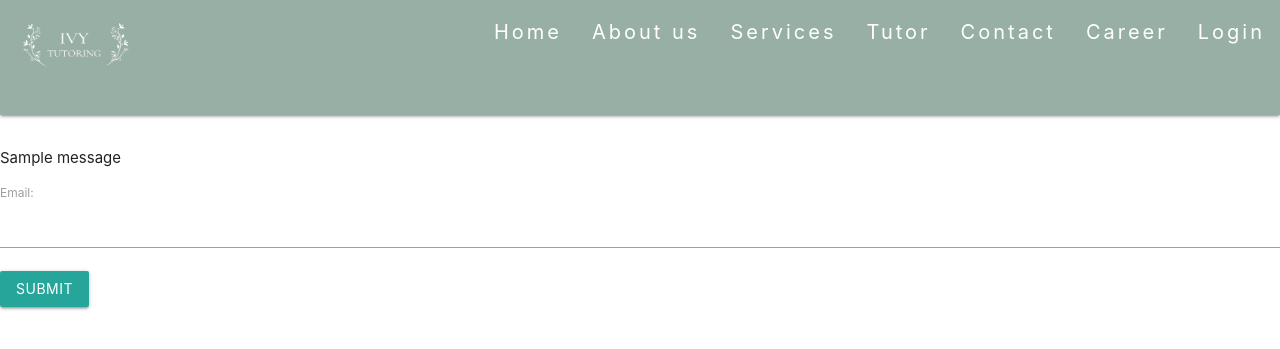
After one commit to IanHShin/Ivy-Tutoring, a Django app: page /Resend/ in a window 1280 px wide. The commit adds this page. Shown: the top 349 px of the page. Run offline with Django 3.2, Linux system fonts and the light colour scheme; tables that the repository leaves empty hold one stand-in row (values such as "Sample post"); one stand-in notice (Sample message) is shown; some libraries are stand-ins or nearby versions.

Commit message:
Resend Email Confirmation

```diff
--- a/main/forms.py
+++ b/main/forms.py
@@ -20,12 +20,12 @@ class TutorForm(UserCreationForm):
 			raise ValidationError("account with that username already exists, reset password if needed.")
 		return self.cleaned_data
 
-	def save(self, commit=True):
-		tutor = super(TutorForm, self).save(commit=False)
-		tutor.is_active = False
-		if commit:
-			tutor.save()
-		return tutor
+	# def save(self, commit=True):
+	# 	tutor = super(TutorForm, self).save(commit=False)
+	# 	# tutor.is_active = True
+	# 	if commit:
+	# 		tutor.save()
+	# 	return tutor
 
 class ApplicantForm(forms.Form):
 	firstName = forms.CharField(label = "First Name", max_length=30)
@@ -52,6 +52,9 @@ class ContactForm(forms.Form):
 class OneTimeRegForm(forms.Form):
 	email = forms.EmailField(label="Email")
 
+class ResendConfirmationForm(forms.Form):
+	email = forms.EmailField(label='Email')
+
 class ProfileForm(forms.ModelForm):
 	class Meta:
 		model = Profile
--- a/main/templates/main/Contact.html
+++ b/main/templates/main/Contact.html
@@ -8,7 +8,9 @@
     <h2 class="line3" style="text-align:left;"><strong><font color="#000000">or want to be a tutor! </font></strong></h2>
     <h5 class="line4" style="text-align:left;"><strong><font color="#a82e2e">Lets build something together </font></strong></h5>
         <div class="container bcontent">
-
+            {% for message in messages %}
+                <p>{{ message }}</p>
+            {% endfor %}
                 <form method="POST" class="form-group">
                     {% csrf_token %}
                     <div class="form-label-group">
--- a/main/templates/main/Login.html
+++ b/main/templates/main/Login.html
@@ -6,6 +6,9 @@
     <div class = "LogBlock">
         <hr>
         <h5 class="" style="text-align:left;"><strong><font color="#a82e2e">Log in</font></strong></h5>
+        {% for message in messages %}
+            <p>{{ message|safe }}</p>
+        {% endfor %}
         <form method = "POST">
             {% csrf_token %}
             {{form.as_p}}
--- /dev/null
+++ b/main/templates/main/Resend.html
@@ -0,0 +1,13 @@
+{% include "main/HeadNav.html" %}
+
+<form method = "POST">
+    {% csrf_token %}
+    <br>
+    <br>
+    <br>
+	{% for message in messages %}
+		<p>{{ message }}</p>
+	{% endfor %}
+    {{ form.as_p }}
+    <button type="submit" class="btn btn-success">Submit</button>
+</form>
--- a/main/urls.py
+++ b/main/urls.py
@@ -22,6 +22,7 @@ urlpatterns = [
 	path("EditProfile", views.profileEdit, name = "EditProfile"),
 	path("CheckOut/", views.create_checkout_session, name = "CheckOut"),
 	path("Search_Results/", views.Search_Results,name = "SearchResults"),
+	path("Resend/", views.ResendConfirmation, name='ResendConfirmation'),
 
 
 ]
--- a/main/views.py
+++ b/main/views.py
@@ -17,7 +17,6 @@ from django.views.decorators.csrf import csrf_exempt
 from django.conf import settings
 from django.views.generic.base import TemplateView
 from django.db.models import Q
-
 import stripe
 from .decorator import *
 from .forms import *
@@ -125,10 +124,11 @@ def OneTimeReg(request):
 				# Send Email
 				sendEmail(subject, content, sender, receiver)
 				messages.success(request, "Register Email Sent")
+			return HttpResponseRedirect(reverse("main:OTL"))
 	else:
 		form = OneTimeRegForm()
-		return render(request, 'main/OneTimeReg.html', {'form': form })
-	return redirect("main:OTL")
+	return render(request, 'main/OneTimeReg.html', {'form': form })
+
 
 @Check_Login
 def TutorReg(request, token):
@@ -143,7 +143,7 @@ def TutorReg(request, token):
 			form = TutorForm(request.POST)
 			if form.is_valid():
 				user = form.save()
-				messages.success(request, user.username + " Account created, " + " Email confirmation has been sent to your email, " + "Please Confirm Email")
+				messages.success(request, user.username + " Account created, Please Confirm Email")
 				sender = "admin@gmail.com"
 				receiver = form.cleaned_data.get('email')
 				# Get the current site
@@ -168,10 +168,42 @@ def TutorReg(request, token):
 					messages.error(request, errorMsg)
 		else:
 			form = TutorForm()
-			return render(request, 'main/SignUp.html', {'form': form })
+		return render(request, 'main/SignUp.html', {'form': form })
 	else:
 		messages.error(request, "Invalid Link")
 		return redirect("main:homepage")
+
+@Check_Login
+def ResendConfirmation(request):
+	if request.method == 'POST':
+		form = ResendConfirmationForm(request.POST)
+		if form.is_valid():
+			sender = "admin@gmail.com"
+			receiver = form.cleaned_data['email']
+			# Get the current site
+			current_site = get_current_site(request)
+			# Subject of the activate email
+			subject = 'Activate Your Ivy Tutoring Account'
+			# Get user base on the email
+			try:
+				user = User.objects.get(email=receiver)
+			except(TypeError, ValueError, OverflowError, User.DoesNotExist):
+				user = None
+			if user is not None and not user.email_confirm:
+				content = render_to_string('main/activate_email.html', {
+					'user': user,
+					'domain': current_site.domain,
+					'uid': urlsafe_base64_encode(force_bytes(user.pk)),
+					'token': default_token_generator.make_token(user),
+				})
+				# Send Email
+				sendEmail(subject, content, sender, receiver)
+				messages.success(request, "Email Confirmation Resent")
+			else:
+				messages.error(request, "Acount with the email does not exist, or is already confirmed")
+	else:
+		form = ResendConfirmationForm()
+	return render(request, 'main/Resend.html', {'form': form })
 
 
 # When user click on the link that is sended to their email to activate
@@ -183,7 +215,6 @@ def activate(request, uidb64, token):
 	except(TypeError, ValueError, OverflowError, UserModel.DoesNotExist):
 		user = None
 	if user is not None and default_token_generator.check_token(user, token):
-		user.is_active = True
 		user.email_confirm = True
 		addGroup(user)
 		user.save()
@@ -200,15 +231,17 @@ def UserLogin(request):
 			username = request.POST['username']
 			password = request.POST['password']
 			user = authenticate(username=username, password=password)
-			if user is not None:
+			if user.is_superuser or (user is not None and user.email_confirm):
 				login(request,user)
-				return redirect("main:homepage")
-		# elif request.user.is_anonymous:
-		# 	messages.error(request, "Email not confirmed")
+				return redirect("main:Profile")
+			elif user is not None and not user.email_confirm:
+				messages.error(request, "Email not confirmed, <a href='/Resend'>Resend Email Confirmation</a>")
+				return HttpResponseRedirect(reverse("main:Login"))
 		else:
 			messages.error(request, "Username or Password Incorrect")
-			return redirect("main:Login")
-	form = AuthenticationForm()
+			return HttpResponseRedirect(reverse("main:Login"))
+	else:
+		form = AuthenticationForm()
 	return render(request, 'main/Login.html',context = {"form":form})
 
 def logout_request(request):
@@ -233,10 +266,11 @@ def applicant(request): #consider using main_admins. Could be easier for Melissa
 				content += "\n" + key + ":\n\t" + value
 			sendEmail(body["subject"], content, sender, receiver)
 			messages.success(request, "Tutor Applcation Received")
+			return HttpResponseRedirect(reverse("main:Applicant"))
 	else:
 		form = ApplicantForm()
-		return render(request,"main/Applicant.html", {"form":form})
-	return redirect("main:Applicant")
+	return render(request,"main/Applicant.html", {"form":form})
+
 
 def ContactUs(request):
 	# sender = os.getenv('SENDER_EMAILl')
@@ -261,10 +295,11 @@ def ContactUs(request):
 				content += "\n" + key + ":\n\t" + value
 			sendEmail(body["subject"], content, sender, receiver)
 			messages.success(request, "Contact form sent, please allow 24 hours for us to reply.")
+			return HttpResponseRedirect(reverse("main:contactus"))
 	else:
 		form = ContactForm()
-		return render(request, 'main/Contact.html', {'form': form})
-	return redirect("main:contactus")
+	return render(request, 'main/Contact.html', {'form': form})
+
 
 def addGroup(user):
 	if Group.objects.filter(name='Tutor'):
```
Also changed, not shown: db.sqlite3, main/decorator.py (line endings or trailing spaces).
